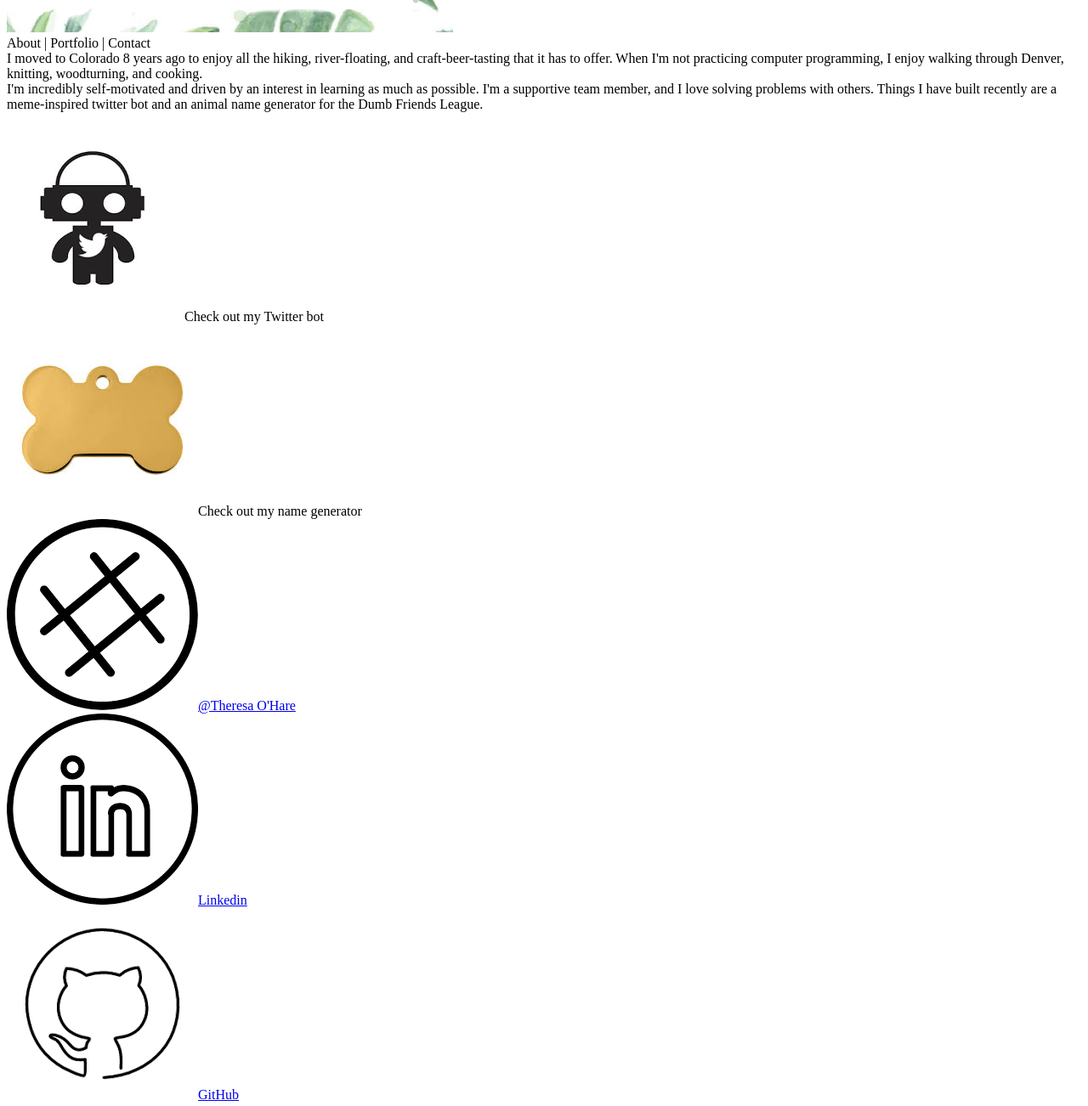
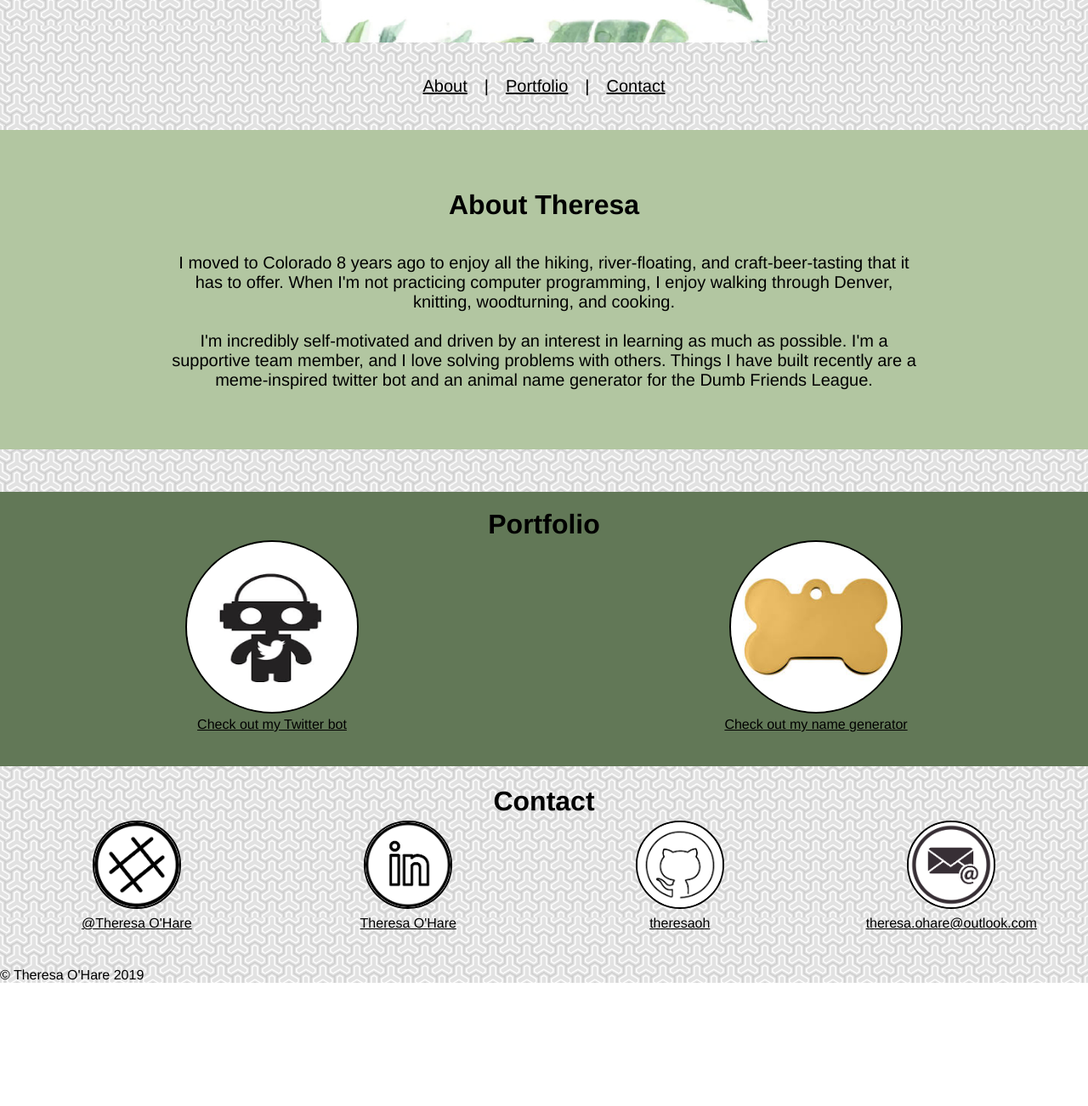
Before and after one commit to theresaoh/html-me-something, a plain HTML site: page index.html in a window 1280 px wide. Shown: the part 320-1622 px from the top of the page at 85% size. After the commit the page ends 1477 px from the top, so only its background shows below. Drawn offline with Linux system fonts and the light colour scheme; files whose address does not match are found by name.

Commit message:
added styling

```diff
--- a/index.html
+++ b/index.html
@@ -1,6 +1,7 @@
 <!DOCTYPE html>
 <html>
     <head>
+        <link rel="stylesheet" type="text/css" href="styles.css">
         <title>
             Theresa O'Hare - Resume
         </title>
@@ -8,31 +9,65 @@
     <body>
         <header>
             <div class="header-img">
-                <img src="file:///Users/theresaohare/lc101/html-me-something/web-banner.jpg" height="350" alt="Web Banner">
+                <img src="file:///Users/theresaohare/lc101/html-me-something/images/web-banner.jpg" height="350" alt="Web Banner" id="header-img">
             </div>
-            <div class="nav-bar">About | Portfolio | Contact</div>
+            <div class="nav-bar">
+                <div class = "nav-about"><a href="#about">
+                    About
+                    </a>
+                </div>|
+                <div class ="nav-portfolio"><a href="#portfolio">
+                    Portfolio
+                    </a>
+                </div>|
+                <div class="nav-contact"><a href="#contact">
+                    Contact
+                    </a>
+                </div>
+            </div>
         </header>
-        <div class="about">
-            I moved to Colorado 8 years ago to enjoy all the hiking, river-floating, and craft-beer-tasting that it has to offer. When I'm not practicing computer programming, I enjoy walking through Denver, knitting, woodturning, and cooking.<br>I'm incredibly self-motivated and driven by an interest in learning as much as possible. I'm a supportive team member, and I love solving problems with others. Things I have built recently are a meme-inspired twitter bot and an animal name generator for the Dumb Friends League.
+        <main>
+        <div class="about" id="about">
+            <article>
+                <h1>About Theresa</h1>
+                <br>
+                <p>
+                I moved to Colorado 8 years ago to enjoy all the hiking, river-floating, and craft-beer-tasting that it has to offer. When I'm not practicing computer programming, I enjoy walking through Denver, knitting, woodturning, and cooking.<br><br>I'm incredibly self-motivated and driven by an interest in learning as much as possible. I'm a supportive team member, and I love solving problems with others. Things I have built recently are a meme-inspired twitter bot and an animal name generator for the Dumb Friends League.
+                </p>
+            </article>
         </div>
-        <div class="portfolio">
-            <div class="twitter-bot">
-            <img src="file:///Users/theresaohare/lc101/html-me-something/twitter-bot-img.png" alt="Twitter Bot Icon"> Check out my Twitter bot</div>
-            <div class="name-generator">
-            <img src="file:///Users/theresaohare/lc101/html-me-something/name-generator-img.jpeg" alt="Name Generator Icon">Check out my name generator</div>
-        </div>
-        <div class="contact">
-            <div class="slack">
-                <a href="https://denverdevs.org/"><img src="file:///Users/theresaohare/lc101/html-me-something/slack-icon.png">@Theresa O'Hare</a>
-            </div>
-            <div class="linkedin">
-                <a href="https://www.linkedin.com/in/theresa-o-hare-013ab8171/"><img src="file:///Users/theresaohare/lc101/html-me-something/linkedin-icon.png">Linkedin</a>
-            </div>
-            <div class="github">
-                <a href="https://github.com/theresaoh"><img src="file:///Users/theresaohare/lc101/html-me-something/github-icon.png">GitHub</a>
+        <div class="portfolio" id="portfolio">
+            <h1>Portfolio</h1>
+            <div class="left">
+                <a href="https://twitter.com/forward_code/with_replies"><img src="images/twitter-bot-img.png" alt="Twitter Bot Icon" class="circle"></a> <br><a href="https://twitter.com/forward_code/with_replies">Check out my Twitter bot</a>
+                </div>
+            <div class="right">
+                <a href="http://smartskill.tech/siteDraft/nameGenerator1.php"><img src="images/name-generator-img.jpeg" alt="Name Generator Icon" class="circle"></a> <br><a href="http://smartskill.tech/siteDraft/nameGenerator1.php">Check out my name generator</a>
             </div>
         </div>
+        <table id="contact">
+            <tr>
+                <th></th>
+                <th colspan="2"><h1>Contact</h1></th>
+                <th></th>
+            </tr>
+            <tr>
+                <td><a href="https://denverdevs.org/"><img src="images/slack-icon.png" class="circle"></a></td>
+                <td><a href="https://www.linkedin.com/in/theresa-o-hare-013ab8171/"><img src="images/linkedin-icon.png" class="circle"></a></td>
+                <td><a href="https://github.com/theresaoh"><img src="images/github-icon.png" class="circle"></a></td>
+                <td><a href="mailto:theresa.ohare@outlook.com"><img src="images/email-icon.png" class="circle"></a></td>
+            </tr>
+            <tr>
+                <td><a href="https://denverdevs.org/">@Theresa O'Hare</a></td>
+                <td><a href="https://www.linkedin.com/in/theresa-o-hare-013ab8171/">Theresa O'Hare</a></td>
+                <td><a href="https://github.com/theresaoh">theresaoh</a></td>
+                <td><a href="mailto:theresa.ohare@outlook.com">theresa.ohare@outlook.com</a></td>
+
+            </tr>
+        </table>
+        </main>
         <footer>
+                &copy; Theresa O'Hare 2019
         </footer>
     </body>
 </html>
--- /dev/null
+++ b/styles.css
@@ -0,0 +1,137 @@
+body {
+    background-image: url("file:///Users/theresaohare/lc101/html-me-something/images/background-image.jpg");
+    background-size: 600px 350px;
+    font-family: "Futura", "Helvetica", sans-serif;
+    font-weight: lighter;
+    margin: 0px;
+    padding: 0px;
+}
+
+a {
+    color: black;
+}
+
+h1 {
+    display: flex;
+    justify-content: center;
+    margin: auto;
+    padding-top: 20px;
+}
+
+#header-img {
+    display: flex;
+    justify-content: center;
+    margin: auto;
+    padding-top: 20px;
+}
+
+.nav-bar {
+    margin: auto;
+    justify-content: center;
+    display: flex;
+    font-size: 20px;
+    padding: 40px 0px;
+}
+
+.nav-bar .nav-about{
+    padding-left: 20px;
+    padding-right: 20px;
+    display: inline;
+}
+
+.nav-bar .nav-portfolio{
+    padding-left: 20px;
+    padding-right: 20px;
+    display: inline;
+}
+
+.nav-bar .nav-contact{
+    padding-left: 20px;
+    padding-right: 20px;
+    display: inline;
+}
+
+.about h1 {
+    font-size: 2em;
+    margin: auto;
+    justify-content: center;
+    display: flex;
+}
+
+article {
+    padding-top: 50px;
+    padding-bottom: 50px;
+    background-color: #b2c6a1;
+}
+
+article p {
+    text-align: center;
+    font-size: 20px;
+    margin-left: 200px;
+    margin-right: 200px;
+}
+
+.portfolio {
+    margin-top: 50px;
+    background-color: #627857;
+    position: relative;
+}
+
+.circle {
+    height: 100px;
+    width: 100px;
+    border-radius: 50%;
+    display: inline-block;
+    border-color: black;
+    border: 2px solid;
+}
+
+.portfolio .circle {
+    height: 200px;
+    width: 200px;
+}
+
+.left {
+    width: 50%;
+    float: left;
+    background-color: #627857;
+    justify-content: center;
+    box-sizing: border-box;
+    align-items: center;
+    text-align: center;
+    padding-bottom: 40px;
+}
+
+.right {
+    width: 50%;
+    float: right;
+    background-color: #627857;
+    justify-content: center;
+    align-items: center;
+    box-sizing: border-box;
+    text-align: center;
+    padding-bottom: 40px;
+}
+
+.contact {
+    padding-top: 40px;
+    display: flex;
+    flex-wrap: nowrap;
+    position: relative;
+    display: block;
+    font-size: 20px;
+}
+
+table {
+    justify-content: center;
+    width: 100%;
+    text-align: center;
+}
+
+td {
+    width: 25%;
+}
+
+footer {
+    padding-top: 40px;
+}
```
Also changed, not shown: images/background-image.jpg (renamed from background-image.jpg), images/email-icon.png (renamed from email-icon.png), images/github-icon.png (renamed from github-icon.png), images/linkedin-icon.png (renamed from linkedin-icon.png), images/name-generator-img.jpeg (renamed from name-generator-img.jpeg), images/slack-icon-2.png (renamed from slack-icon-2.png), images/slack-icon.png (renamed from slack-icon.png), images/twitter-bot-img.png (renamed from twitter-bot-img.png), images/web-banner.jpg (renamed from web-banner.jpg), 1 other file.
